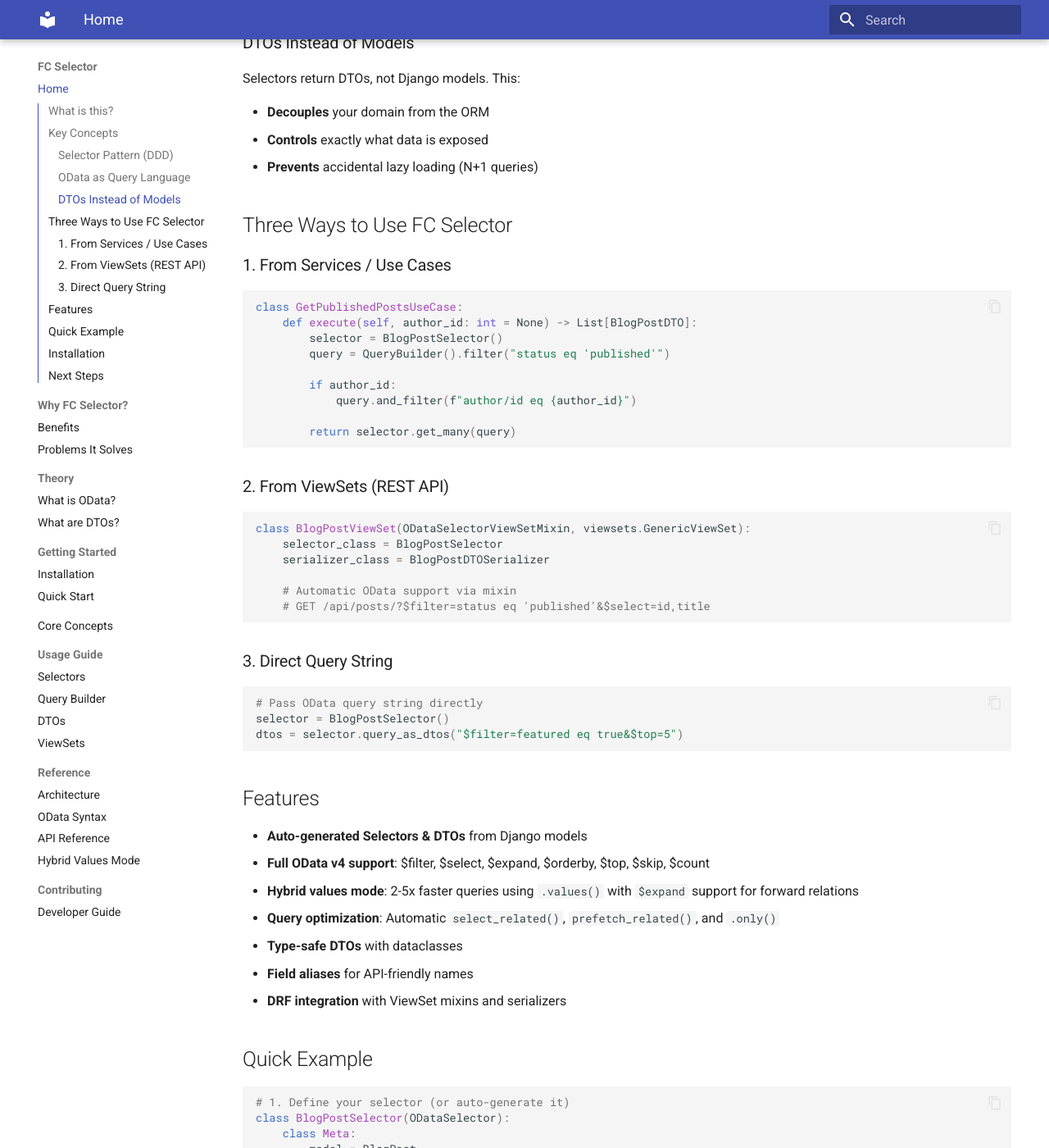
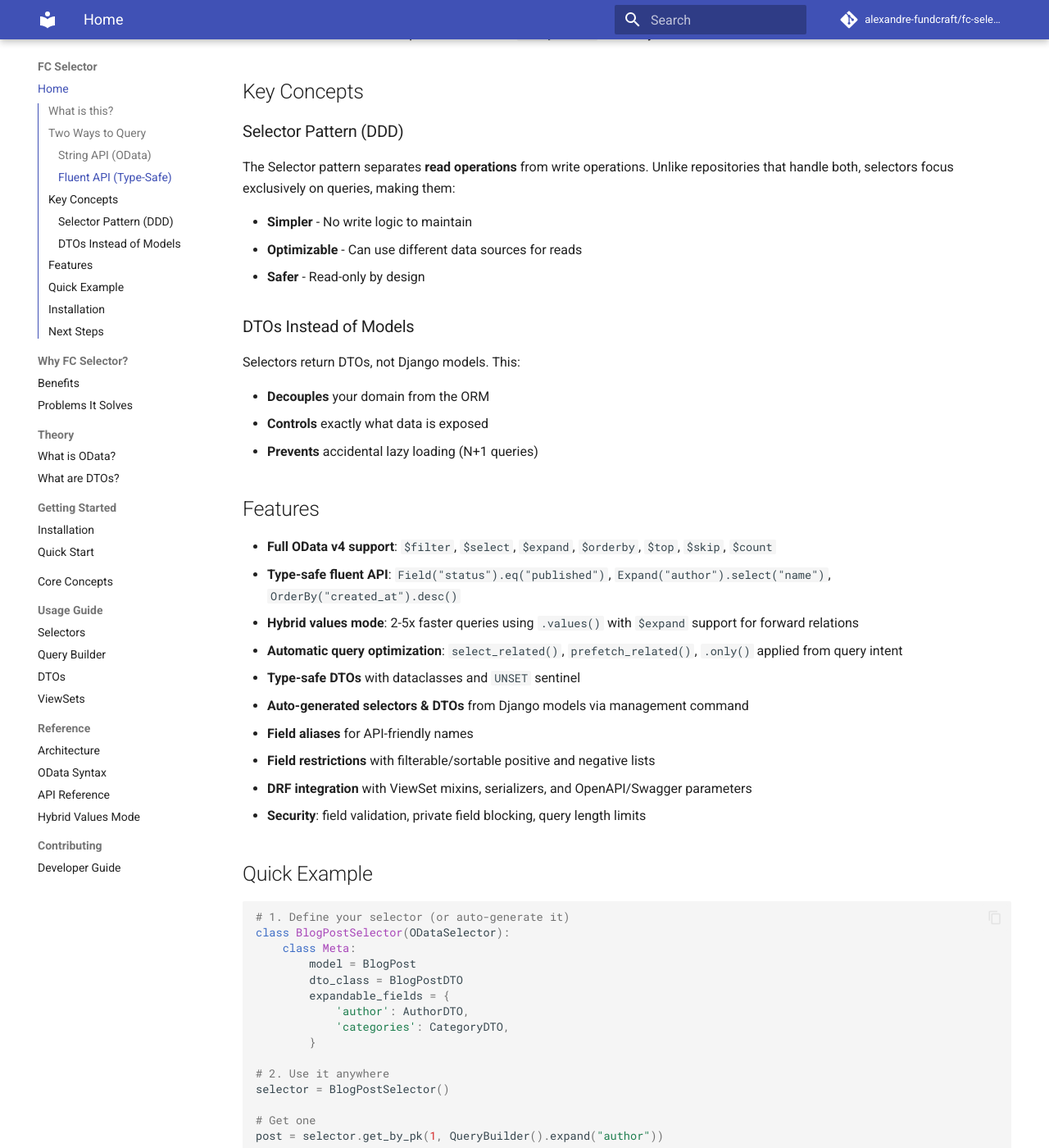
Before and after one commit to alexandre-fundcraft/fc-selector, an MkDocs documentation site: the page built from docs/index.md, in a window 1280 px wide and 1400 px high, scrolled down 1376 px. Shown: the whole window at 82% size. Built offline with MkDocs 1.6.1 and Material for MkDocs 9.7.7, drawn with Linux system fonts in a browser that asks for light colours; comment, search, counter and statistics services are not loaded; some of the changed text lies outside the part shown.

Commit message:
docs: add GitHub repo link, fluent API (Field/Expand/OrderBy) reference
- Add repo_url and site_url to mkdocs.yml (GitHub icon on every page)
- Rewrite index.md with both String API and Fluent API examples
- Add Field, Expand, OrderBy full reference to api-reference.md
- Add fluent API section to concepts.md (where/and_where, Field, Expand, OrderBy)
- Fix development installation URL in installation.md

````diff
--- a/docs/api-reference.md
+++ b/docs/api-reference.md
@@ -241,6 +241,62 @@
 query.count(True)
 ```
 
+### Fluent API Methods
+
+#### where(expression) -> self
+
+Set filter using type-safe `Field` expressions.
+
+```python
+query.where(Field("status").eq("published") & Field("rating").gt(4.0))
+```
+
+#### and_where(expression) -> self
+
+Add AND condition with type-safe expression.
+
+```python
+query.and_where(Field("featured").eq(True))
+```
+
+#### or_where(expression) -> self
+
+Add OR condition with type-safe expression.
+
+```python
+query.or_where(Field("vip").eq(True))
+```
+
+#### expand(*expands) -> self
+
+Set $expand using type-safe `Expand` objects.
+
+```python
+query.expand(
+    Expand("author").select("id", "name"),
+    Expand("comments").filter(Field("approved").eq(True)).top(5)
+)
+```
+
+#### orderby(*fields) -> self
+
+Set $orderby using type-safe `OrderBy` objects.
+
+```python
+query.orderby(OrderBy("rating").desc(), OrderBy("created_at").desc())
+```
+
+### Output Methods
+
+#### build() -> QueryIntent
+
+Build and return a `QueryIntent` object (protocol-agnostic).
+
+```python
+intent = query.build()
+results = selector.execute(intent)
+```
+
 #### build_query_string() -> str
 
 Build the OData query string.
@@ -255,6 +311,113 @@
 
 ```python
 params = query.to_dict()
+```
+
+---
+
+## Field
+
+Type-safe filter expression builder.
+
+```python
+from fc_selector.core.filters import Field
+```
+
+### Comparison Methods
+
+| Method | OData | Example |
+|--------|-------|---------|
+| `eq(value)` | `eq` | `Field("status").eq("published")` |
+| `ne(value)` | `ne` | `Field("status").ne("deleted")` |
+| `gt(value)` | `gt` | `Field("age").gt(18)` |
+| `ge(value)` | `ge` | `Field("price").ge(100)` |
+| `lt(value)` | `lt` | `Field("count").lt(10)` |
+| `le(value)` | `le` | `Field("rating").le(5)` |
+
+### String Methods
+
+| Method | OData | Example |
+|--------|-------|---------|
+| `contains(value)` | `contains()` | `Field("name").contains("john")` |
+| `startswith(value)` | `startswith()` | `Field("email").startswith("admin")` |
+| `endswith(value)` | `endswith()` | `Field("email").endswith("@x.com")` |
+
+### Null / Collection Methods
+
+| Method | OData | Example |
+|--------|-------|---------|
+| `is_null()` | `eq null` | `Field("deleted_at").is_null()` |
+| `is_not_null()` | `ne null` | `Field("email").is_not_null()` |
+| `is_in(values)` | `in ()` | `Field("status").is_in(["active", "pending"])` |
+| `not_in(values)` | `not (in ())` | `Field("role").not_in(["guest"])` |
+| `between(low, high)` | `ge and le` | `Field("price").between(10, 100)` |
+
+### Logical Operators
+
+```python
+# AND
+Field("status").eq("active") & Field("age").gt(18)
+
+# OR
+Field("role").eq("admin") | Field("role").eq("superuser")
+
+# NOT
+~Field("deleted").eq(True)
+```
+
+### Nested Fields
+
+```python
+Field("author/name").eq("John")
+```
+
+---
+
+## Expand
+
+Type-safe relation expansion builder.
+
+```python
+from fc_selector.core.filters import Expand
+```
+
+### Methods
+
+| Method | Description | Example |
+|--------|-------------|---------|
+| `select(*fields)` | Nested $select | `Expand("author").select("id", "name")` |
+| `filter(expr)` | Nested $filter | `Expand("comments").filter(Field("approved").eq(True))` |
+| `orderby(*fields)` | Nested $orderby | `Expand("comments").orderby(OrderBy("created_at").desc())` |
+| `top(n)` | Nested $top | `Expand("comments").top(5)` |
+| `skip(n)` | Nested $skip | `Expand("comments").skip(10)` |
+| `expand(*expands)` | Deep nesting | `Expand("author").expand(Expand("profile"))` |
+
+---
+
+## OrderBy
+
+Type-safe ordering builder.
+
+```python
+from fc_selector.core.filters import OrderBy
+```
+
+### Methods
+
+```python
+OrderBy("name")             # ascending (default)
+OrderBy("name").asc()       # explicit ascending
+OrderBy("created_at").desc() # descending
+```
+
+### Usage in QueryBuilder
+
+```python
+query.orderby(
+    OrderBy("featured").desc(),
+    OrderBy("created_at").desc(),
+    OrderBy("title").asc()
+)
 ```
 
 ---
--- a/docs/concepts.md
+++ b/docs/concepts.md
@@ -88,21 +88,55 @@
 
 ## Usage Patterns
 
-### From Services/Use Cases (Direct Intent)
+### String API (OData Syntax)
+
+Use OData strings when handling external requests or for simple queries:
+
 ```python
-from fc_selector.django.selector import ODataSelector, QueryBuilder
-from fc_selector.core.filters import Field
-
-intent = (
+selector = BlogPostSelector()
+posts = selector.get_many(
     QueryBuilder()
-    .where(Field("status").eq("published"))
+    .filter("status eq 'published' and rating gt 4.0")
     .select("id", "title")
-    .build()
+    .expand("author")
+    .orderby("created_at desc")
+    .top(10)
 )
-dtos = selector.execute(intent)
 ```
 
-### From ViewSets (OData Adapter)
+### Fluent API (Type-Safe)
+
+Use the fluent API for better IDE support, autocompletion, and compile-time safety:
+
+```python
+from fc_selector.core.filters import Field, Expand, OrderBy
+
+selector = BlogPostSelector()
+posts = selector.get_many(
+    QueryBuilder()
+    .where(
+        Field("status").eq("published") &
+        Field("rating").gt(4.0)
+    )
+    .select("id", "title")
+    .expand(
+        Expand("author").select("id", "name")
+    )
+    .orderby(OrderBy("created_at").desc())
+    .top(10)
+)
+```
+
+The fluent API provides:
+
+- **`Field`** — type-safe filter expressions: `.eq()`, `.gt()`, `.contains()`, `.is_in()`, `.between()`, etc.
+- **`Expand`** — type-safe relation expansion with nested `.select()`, `.filter()`, `.top()`, `.orderby()`
+- **`OrderBy`** — type-safe ordering with `.asc()` and `.desc()`
+- **Logical operators** — `&` (AND), `|` (OR), `~` (NOT)
+
+Both APIs can be mixed and produce the same `QueryIntent` internally. See the [Query Builder](query-builder.md) guide for the full reference.
+
+### From ViewSets (REST API)
 ```python
 from rest_framework import viewsets
 from fc_selector.django.drf.viewsets import ODataSelectorViewSetMixin
--- a/docs/index.md
+++ b/docs/index.md
@@ -8,25 +10,52 @@
 
 Think of it as a **dynamic read-only repository** that:
 
-- Uses **OData syntax** for flexible, expressive queries
+- Uses **OData syntax** or a **type-safe fluent API** for flexible queries
 - Returns **DTOs** (Data Transfer Objects), not Django models
 - Works from **services**, **use cases**, or **ViewSets**
 - Never exposes the ORM layer
 
+## Two Ways to Query
+
+### String API (OData)
+
 ```python
-from fc_selector.django.selector import ODataSelector, QueryBuilder
-
-# From a service or use case
 selector = BlogPostSelector()
 posts = selector.get_many(
     QueryBuilder()
     .filter("status eq 'published'")
-    .select("id", "title", "author")
+    .select("id", "title")
     .expand("author")
     .orderby("created_at desc")
     .top(10)
 )
 ```
+
+### Fluent API (Type-Safe)
+
+```python
+from fc_selector.core.filters import Field, Expand, OrderBy
+
+selector = BlogPostSelector()
+posts = selector.get_many(
+    QueryBuilder()
+    .where(
+        Field("status").eq("published") &
+        Field("rating").gt(4.0)
+    )
+    .select("id", "title", "rating")
+    .expand(
+        Expand("author").select("id", "name"),
+        Expand("comments")
+            .filter(Field("approved").eq(True))
+            .top(5)
+    )
+    .orderby(OrderBy("rating").desc())
+    .top(10)
+)
+```
+
+Both APIs can be mixed and produce the same `QueryIntent` internally.
 
 ## Key Concepts
 
@@ -38,18 +67,6 @@
 - **Optimizable** - Can use different data sources for reads
 - **Safer** - Read-only by design
 
-### OData as Query Language
-
-Instead of creating methods for every query variation (`get_published_posts()`, `get_posts_by_author()`, etc.), OData provides a standardized syntax:
-
-```
-$filter=status eq 'published' and author/id eq 5
-$select=id,title,excerpt
-$expand=author,categories
-$orderby=created_at desc
-$top=10
-```
-
 ### DTOs Instead of Models
 
 Selectors return DTOs, not Django models. This:
@@ -58,50 +75,18 @@
 - **Controls** exactly what data is exposed
 - **Prevents** accidental lazy loading (N+1 queries)
 
-## Three Ways to Use FC Selector
-
-### 1. From Services / Use Cases
-
-```python
-class GetPublishedPostsUseCase:
-    def execute(self, author_id: int = None) -> List[BlogPostDTO]:
-        selector = BlogPostSelector()
-        query = QueryBuilder().filter("status eq 'published'")
-
-        if author_id:
-            query.and_filter(f"author/id eq {author_id}")
-
-        return selector.get_many(query)
-```
-
-### 2. From ViewSets (REST API)
-
-```python
-class BlogPostViewSet(ODataSelectorViewSetMixin, viewsets.GenericViewSet):
-    selector_class = BlogPostSelector
-    serializer_class = BlogPostDTOSerializer
-
-    # Automatic OData support via mixin
-    # GET /api/posts/?$filter=status eq 'published'&$select=id,title
-```
-
-### 3. Direct Query String
-
-```python
-# Pass OData query string directly
-selector = BlogPostSelector()
-dtos = selector.query_as_dtos("$filter=featured eq true&$top=5")
-```
-
 ## Features
 
-- **Auto-generated Selectors & DTOs** from Django models
-- **Full OData v4 support**: $filter, $select, $expand, $orderby, $top, $skip, $count
+- **Full OData v4 support**: `$filter`, `$select`, `$expand`, `$orderby`, `$top`, `$skip`, `$count`
+- **Type-safe fluent API**: `Field("status").eq("published")`, `Expand("author").select("name")`, `OrderBy("created_at").desc()`
 - **Hybrid values mode**: 2-5x faster queries using `.values()` with `$expand` support for forward relations
-- **Query optimization**: Automatic `select_related()`, `prefetch_related()`, and `.only()`
-- **Type-safe DTOs** with dataclasses
+- **Automatic query optimization**: `select_related()`, `prefetch_related()`, `.only()` applied from query intent
+- **Type-safe DTOs** with dataclasses and `UNSET` sentinel
+- **Auto-generated selectors & DTOs** from Django models via management command
 - **Field aliases** for API-friendly names
-- **DRF integration** with ViewSet mixins and serializers
+- **Field restrictions** with filterable/sortable positive and negative lists
+- **DRF integration** with ViewSet mixins, serializers, and OpenAPI/Swagger parameters
+- **Security**: field validation, private field blocking, query length limits
 
 ## Quick Example
 
@@ -131,6 +116,15 @@
     .top(10)
 )
 
+# Type-safe alternative
+posts = selector.get_many(
+    QueryBuilder()
+    .where(Field("rating").gt(4.0) & Field("status").eq("published"))
+    .select("id", "title", "rating")
+    .orderby(OrderBy("rating").desc())
+    .top(10)
+)
+
 # Check existence
 exists = selector.exists_by(
     QueryBuilder().filter("slug eq 'my-post'")
@@ -155,3 +149,5 @@
 - [Quick Start](quickstart.md) - Get up and running in 5 minutes
 - [Core Concepts](concepts.md) - Understand the architecture
 - [Selectors Guide](selectors.md) - Deep dive into selectors
+- [Query Builder](query-builder.md) - String API and fluent API reference
+- [Hybrid Values Mode](HYBRID_VALUES_EXPAND.md) - Performance optimization
--- a/mkdocs.yml
+++ b/mkdocs.yml
@@ -1,5 +1,8 @@
 site_name: FC Selector
+site_url: https://alexandre-fundcraft.github.io/fc-selector/
 site_description: DDD Selector/Query pattern for Django with OData query language support
+repo_url: https://github.com/alexandre-fundcraft/fc-selector
+repo_name: alexandre-fundcraft/fc-selector
 
 theme:
   name: material
````
Also changed, not shown: other parts of docs/api-reference.md (+1 -1 lines), other parts of docs/index.md (+2 -0 lines), docs/installation.md (+6 -1 lines).
